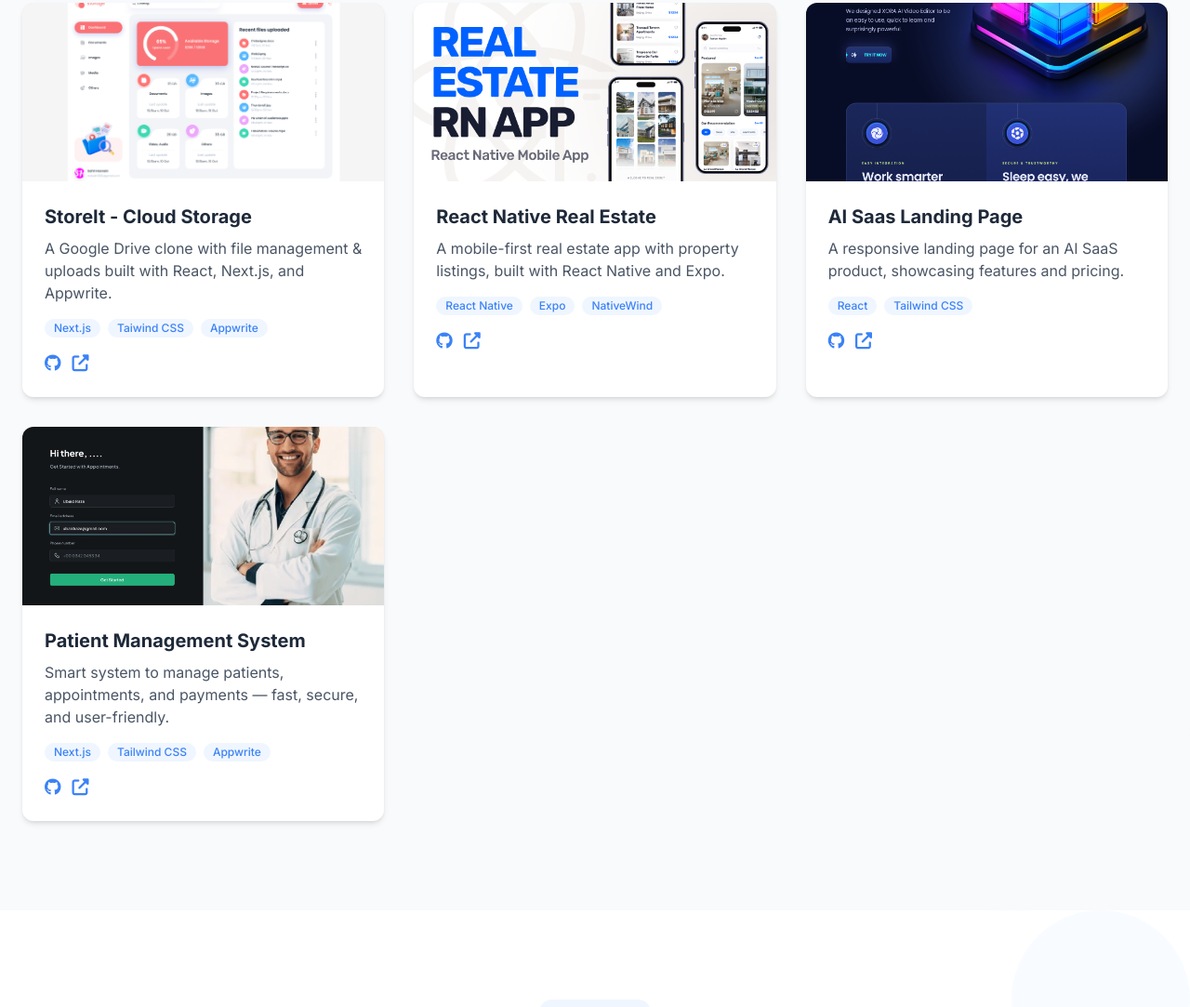
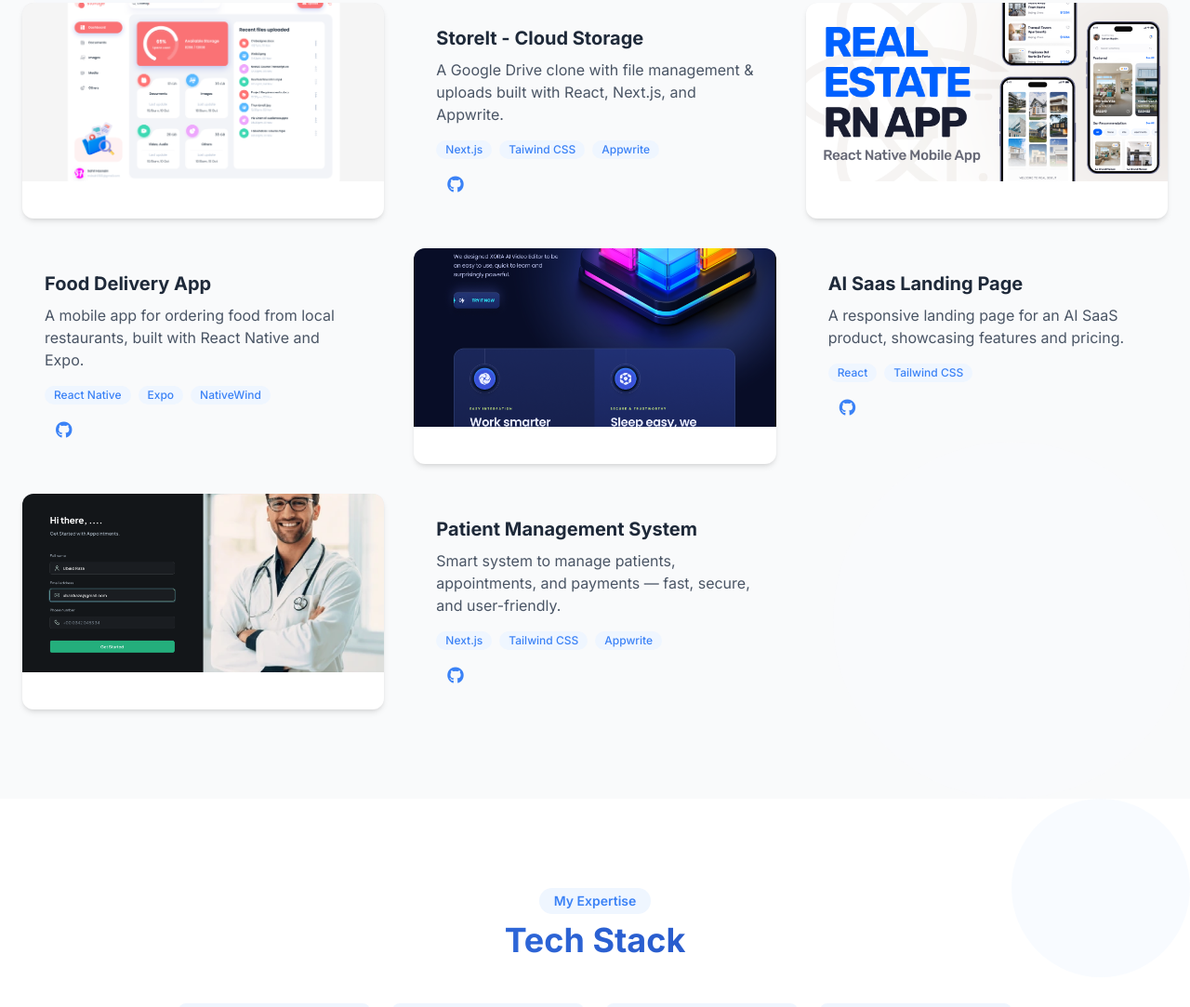
Before and after one commit to UbaidRaza05/my-portfolio, a website: page index.html in a window 1280 px wide. Shown: the part 2025-3108 px from the top of the page at 93% size. Drawn offline with Linux system fonts and the light colour scheme.

Commit message:
added links

```diff
--- a/index.html
+++ b/index.html
@@ -140,7 +140,11 @@
 
             <!-- Social Icons for Mobile Menu -->
             <div class="flex items-center mt-12 space-x-4">
-              <a href="#" class="text-gray-600 transition hover:text-primary">
+              <a
+                href="https://github.com/sahilhasnain"
+                target="_blank"
+                class="text-gray-600 transition hover:text-primary"
+              >
                 <i class="text-xl fab fa-github"></i>
               </a>
               <a href="#" class="text-gray-600 transition hover:text-primary">
@@ -227,7 +231,11 @@
 
             <!-- Social Icons -->
             <div class="flex items-center justify-center mt-8 space-x-4">
-              <a href="#" class="text-gray-600 transition hover:text-primary">
+              <a
+                href="https://github.com/sahilhasnain"
+                target="_blank"
+                class="text-gray-600 transition hover:text-primary"
+              >
                 <i class="text-xl fab fa-github"></i>
               </a>
               <a href="#" class="text-gray-600 transition hover:text-primary">
@@ -465,7 +473,9 @@
         </div>
         <div class="grid grid-cols-1 gap-8 md:grid-cols-2 lg:grid-cols-3">
           <!-- Project 1 -->
-          <div
+          <a
+            href="https://storeit-seven-liart.vercel.app/"
+            target="_blank"
             class="overflow-hidden transition bg-white shadow-md rounded-xl hover:shadow-lg"
           >
             <div class="flex items-center justify-center h-48 bg-gray-200">
@@ -497,23 +507,26 @@
               </div>
               <div class="flex space-x-3">
                 <a
-                  href="#"
+                  href="https://github.com/SahilHasnain/google-drive-clone"
+                  target="_blank"
                   class="transition text-primary hover:text-secondary"
                 >
                   <i class="text-lg fab fa-github"></i>
                 </a>
-                <a
+                <!-- <a
                   href="#"
                   class="transition text-primary hover:text-secondary"
                 >
                   <i class="text-lg fas fa-external-link-alt"></i>
-                </a>
+                </a> -->
               </div>
             </div>
-          </div>
+          </a>
 
           <!-- Project 2 -->
-          <div
+          <a
+            href="#"
+            target="_blank"
             class="overflow-hidden transition bg-white shadow-md rounded-xl hover:shadow-lg"
           >
             <div class="flex items-center justify-center h-48 bg-gray-200">
@@ -524,9 +537,9 @@
               />
             </div>
             <div class="p-6">
-              <h3 class="mb-2 text-xl font-bold">React Native Real Estate</h3>
+              <h3 class="mb-2 text-xl font-bold">Food Delivery App</h3>
               <p class="mb-4 text-gray-600">
-                A mobile-first real estate app with property listings, built
+                A mobile app for ordering food from local restaurants, built
                 with React Native and Expo.
               </p>
               <div class="flex flex-wrap gap-2 mb-4">
@@ -545,23 +558,26 @@
               </div>
               <div class="flex space-x-3">
                 <a
-                  href="#"
+                  href="https://github.com/SahilHasnain/food-delivery-app"
+                  target="_blank"
                   class="transition text-primary hover:text-secondary"
                 >
                   <i class="text-lg fab fa-github"></i>
                 </a>
-                <a
+                <!-- <a
                   href="#"
                   class="transition text-primary hover:text-secondary"
                 >
                   <i class="text-lg fas fa-external-link-alt"></i>
-                </a>
+                </a> -->
               </div>
             </div>
-          </div>
+          </a>
 
           <!-- Project 3 -->
-          <div
+          <a
+            href="https://xora-sahil.netlify.app/"
+            target="_blank"
             class="overflow-hidden transition bg-white shadow-md rounded-xl hover:shadow-lg"
           >
             <div class="flex items-center justify-center h-48 bg-gray-200">
@@ -593,23 +609,26 @@
               </div>
               <div class="flex space-x-3">
                 <a
-                  href="#"
+                  href="https://github.com/SahilHasnain/xora"
+                  target="_blank"
                   class="transition text-primary hover:text-secondary"
                 >
                   <i class="text-lg fab fa-github"></i>
                 </a>
-                <a
+                <!-- <a
                   href="#"
                   class="transition text-primary hover:text-secondary"
                 >
                   <i class="text-lg fas fa-external-link-alt"></i>
-                </a>
+                </a> -->
               </div>
             </div>
-          </div>
+          </a>
 
           <!-- Project 4 -->
-          <div
+          <a
+            href="https://patient-management-system-henna-two.vercel.app/"
+            target="_blank"
             class="overflow-hidden transition bg-white shadow-md rounded-xl hover:shadow-lg"
           >
             <div class="flex items-center justify-center h-48 bg-gray-200">
@@ -641,20 +660,21 @@
               </div>
               <div class="flex space-x-3">
                 <a
-                  href="#"
+                  href="https://github.com/SahilHasnain/patient-management-system"
+                  target="_blank"
                   class="transition text-primary hover:text-secondary"
                 >
                   <i class="text-lg fab fa-github"></i>
                 </a>
-                <a
+                <!-- <a
                   href="#"
                   class="transition text-primary hover:text-secondary"
                 >
                   <i class="text-lg fas fa-external-link-alt"></i>
-                </a>
+                </a> -->
               </div>
             </div>
-          </div>
+          </a>
         </div>
       </div>
     </section>
```
